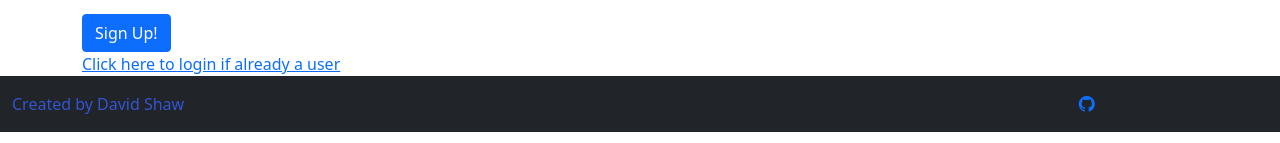
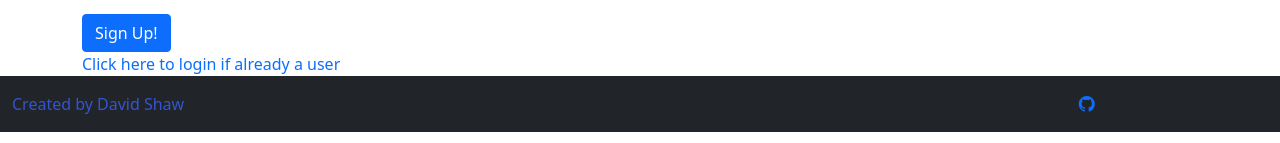
Before and after one commit to ds1242/bike-maintenance-tracker, a React (Create React App) app in the folder client/: page /signup in a window 1280 px wide. Shown: the part 458-601 px from the top of the page. Built offline with nearby package versions, Linux system fonts and the light colour scheme.

Commit message:
added styling to signup page, added sign redirect link to login page

```diff
--- a/client/src/App.css
+++ b/client/src/App.css
@@ -40,3 +40,7 @@
   max-width: 100%;
   height: 100%;
 }
+
+.login-redirect {
+  text-decoration: none;
+}
--- a/client/src/pages/Login.js
+++ b/client/src/pages/Login.js
@@ -2,6 +2,7 @@
 import { useMutation } from '@apollo/client';
 import { LOGIN } from '../utils/mutations'
 import Auth from '../utils/auth';
+import { Link } from 'react-router-dom';
 import { Button, Form, Col, Row, Container} from 'react-bootstrap'
 
 const Login = props => {
@@ -56,6 +57,7 @@
                         <p className="error-text">The provided credentials are incorrect</p>
                     </div>
                 ) : null}
+            <Link to={'/signup'} className="login-redirect">Not a member? Click here to signup!</Link>
         </Container>
     )
 
--- a/client/src/pages/SignUp.js
+++ b/client/src/pages/SignUp.js
@@ -65,7 +65,7 @@
                     <p className='error-text'>Something went wrong signing up</p>
                 </div>
             ) : null}
-            <Link to={'/login'}>Click here to login if already a user</Link>
+            <Link to={'/login'} className="login-redirect">Click here to login if already a user</Link>
         </Container>
     )
 };
```
